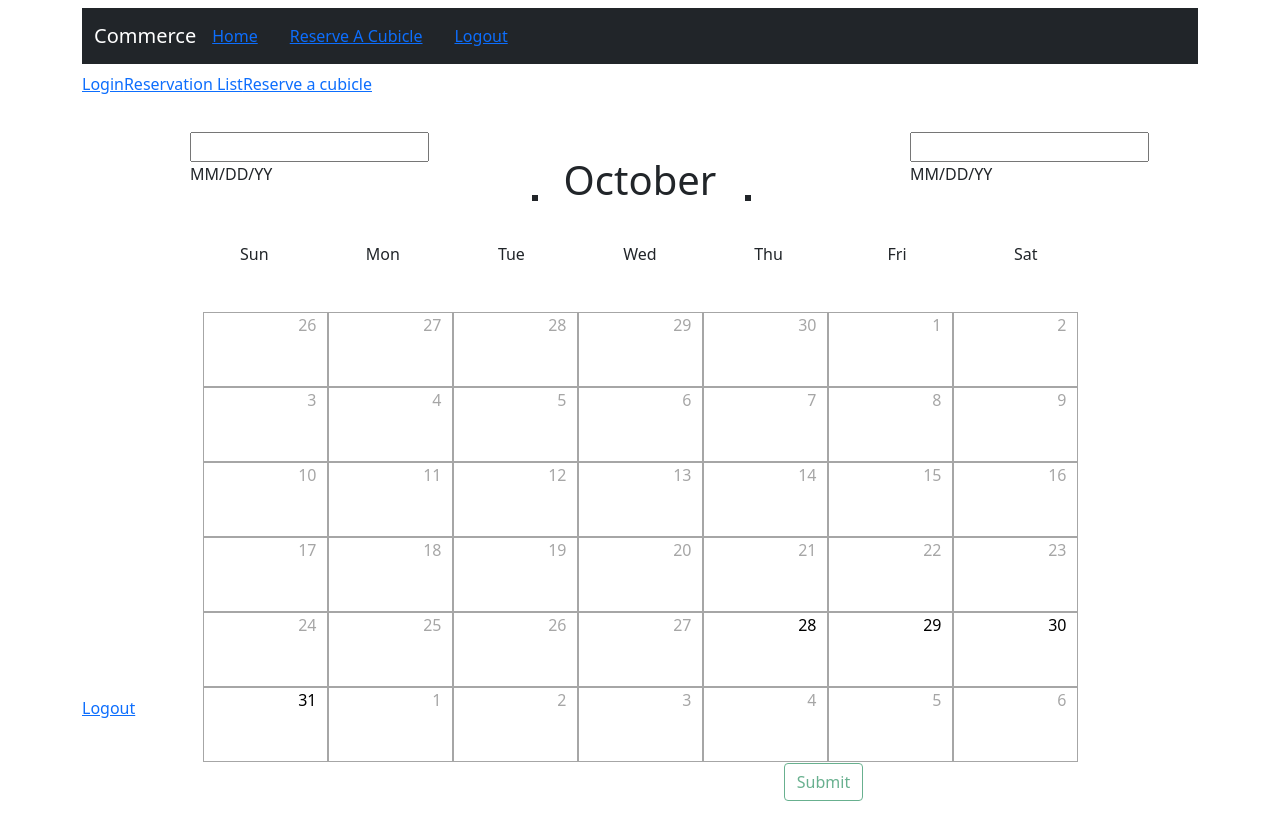
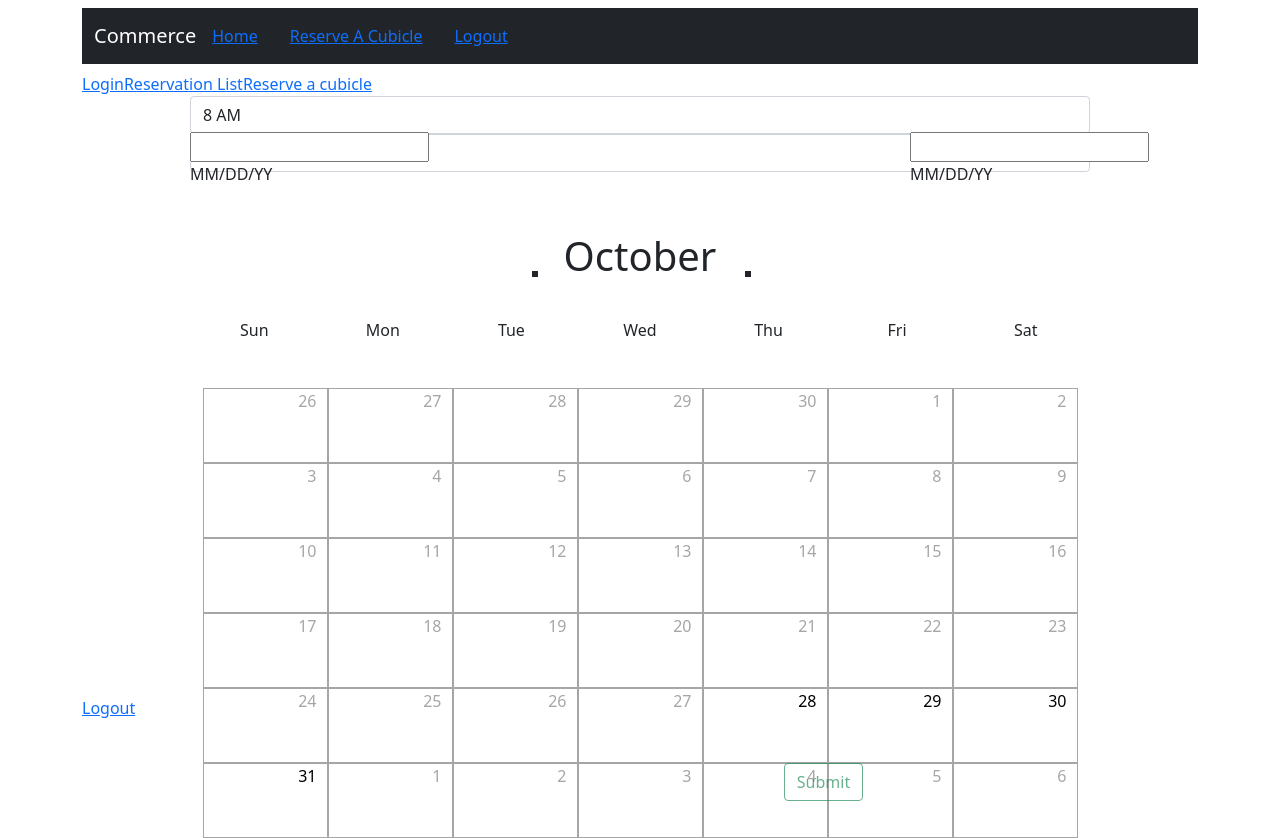
Before and after one commit to itb60420/TeenTitansCommerceProject, a React (Create React App) app in the folder commerceProject/src/js/: page /ReserveACubicle in a window 1280 px wide. Before the commit the page ends 801 px from the top, so only its background shows below. Built offline with nearby package versions, Linux system fonts and the light colour scheme; the HTML template or start-up script is replaced by a standard one.

Commit message:
Updated calendar to select times

```diff
--- a/commerceProject/src/js/src/calendar/calendar-picker.js
+++ b/commerceProject/src/js/src/calendar/calendar-picker.js
@@ -3,6 +3,7 @@ import CalendarDays from './calendar-days';
 import ChevronLeft from './chevronLeft';
 import ChevronRight from './chevronRight';
 import './calendar-picker.css';
+import { FormGroup, Form } from 'react-bootstrap';
 export default class CalendarPicker extends Component {
     constructor(props) {
         super(props);
@@ -11,20 +12,34 @@ export default class CalendarPicker extends Component {
         this.months = ['January', 'February', 'March', 'April', 'May', 'June',
             'July', 'August', 'September', 'October', 'November', 'December'
         ];
-
+        this.hours = [8, 9, 10, 11, 12, 13, 14, 15, 16, 17, 18];
         this.state = {
             today: new Date(),
             viewDay: new Date(),
+            startTime: this.hours[0] - 6,
+            endTime: this.hours[0] - 6
         }
     }
 
+    setStartTime = (value, day) => {
+        if (day)
+            this.props.handle_startDay(new Date(day.getFullYear(), day.getMonth(), day.getDate(), value - 6));
+        this.setState({ startTime: value - 6});
+    }
+
+    setEndTime = (value, day) => {
+        if(day)
+            this.props.handle_endDay(new Date(day.getFullYear(), day.getMonth(), day.getDate(), value - 6));
+        this.setState({ endTime: value - 6})
+    }
+
     changeStartDay = (day) => {
-        this.props.handle_startDay(new Date(day.year, day.month, day.number));
+        this.props.handle_startDay(new Date(day.year, day.month, day.number, this.state.startTime));
     }
 
     changeEndDay = (day) => {
         if(day) {
-          this.props.handle_endDay(new Date(day.year, day.month, day.number))
+          this.props.handle_endDay(new Date(day.year, day.month, day.number, this.state.endTime));
         }
         else this.props.handle_endDay('');
     }
@@ -46,7 +61,6 @@ export default class CalendarPicker extends Component {
 
         this.props.handle_endDay(new Date(text));
     }
-
 
     timerStart = (text) => {
         setTimeout(() => {
@@ -71,6 +85,21 @@ export default class CalendarPicker extends Component {
         let displayEnd = this.props.endDay ? "" + (this.months[this.props.endDay.getMonth()] + " " + this.props.endDay.getDate() + ", " + this.props.endDay.getFullYear()) : "";
         return (
         <div className = "calendar" >
+        <div className="starttime">
+                    <FormGroup>
+                    <Form.Control as="select" custom onChange={(e) => this.setStartTime(e.target.value, this.props.startDay)} defaultValue={this.hours[0]}>
+                        {
+                            this.hours.map((hour) => {
+                                let time = hour > 11 ? "PM" : "AM"
+                                let mod = hour % 13;
+                                if (mod < this.hours[0])
+                                    mod += 1;
+                                return <option value={hour}>{mod} {time} </option>
+                            })
+                        }
+                    </Form.Control>
+                    </FormGroup>
+                </div>
             <div className = "startDayCollection" >
                 <input type="text" className="txtStart" name="startDay" onChange={(e) => this.timerStart(e.target.value)} />
                 <label for="startDay" className="lbStart">MM/DD/YY</label>
@@ -79,6 +108,21 @@ export default class CalendarPicker extends Component {
                 <input type="text" className="txtEnd" name="endDay" onChange={(e) => this.timerEnd(e.target.value)} />
                 <label for="endDay" className="lbEnd">MM/DD/YY</label>
             </div>
+            <div className="endtime">
+                    <FormGroup>
+                    <Form.Control as="select" custom onChange={(e) => this.setEndTime(e.target.value, this.props.endDay)} defaultValue={this.hours[0]}>
+                        {
+                            this.hours.map((hour) => {
+                                let time = hour > 11 ? "PM" : "AM"
+                                let mod = hour % 13;
+                                if (mod < this.hours[0])
+                                    mod += 1;
+                                return <option value={hour}>{mod} {time} </option>
+                            })
+                        }
+                    </Form.Control>
+                    </FormGroup>
+                </div>
           <div className = "calendar-header" >
             <h2 >
             <div className="startDay">
@@ -112,6 +156,8 @@ export default class CalendarPicker extends Component {
             endDay = { this.props.endDay }
             changeStartDay = { this.changeStartDay }
             changeEndDay = { this.changeEndDay }
+            changeStartTime = {this.changeStartTime}
+            changeEndTime = {this.changeEndTime}
             />
             </div>
             </div>
--- a/commerceProject/src/js/src/calendar/calendar.js
+++ b/commerceProject/src/js/src/calendar/calendar.js
@@ -7,19 +7,30 @@ const Calendar = ({userID}) => {
     const [startDay, setStartDay] = useState();
     const [endDay, setEndDay] = useState();
     const KEYMAP_TO_DB = "http://localhost:8080/calendar/submit"
+    const today = new Date();
+    const workingHours = 9;
+    const closingHours = 18;
     console.log(userID);
 
     const handle_startDay= (day) => {
-        const newDate = new Date(day.getFullYear(), day.getMonth(), day.getDate());
+        const newDate = packDay(day)
         setStartDay(newDate);
     };
 
     const handle_endDay=(day) => {
-        if(day && day !== '') {
-        const newDate = new Date(day.getFullYear(), day.getMonth(), day.getDate());
+        const newDate = packDay(day);
         setEndDay(newDate);
         }
-        else setEndDay('');
+
+
+    const packDay=(day) => {
+        if (day && day !== '') {
+            const newDate = day.getFullYear() < today.getFullYear() ?
+            new Date(today.getFullYear(), day.getMonth(), day.getDate(), day.getHours())
+            : new Date(day.getFullYear(), day.getMonth(), day.getDate(), day.getHours());
+            return newDate;
+        }
+        else return '';
     }
 
     const onSubmit = async (e) => {
@@ -47,7 +58,6 @@ const Calendar = ({userID}) => {
 }
 
     function validate_day (day) {
-        const today = new Date();
         let todayTrimmed = new Date(today.getFullYear(), today.getMonth(), today.getDate())
         const cutoffStart = new Date(today.getFullYear(), today.getMonth() + 3, today.getDate())
         const cutoffEnd = new Date(today.getFullYear(), today.getMonth() + 6, today.getDate())
@@ -56,9 +66,16 @@ const Calendar = ({userID}) => {
         else
             return day >= startDay && day <= cutoffEnd;
     }
+
     return(
     <>
-        <CalendarPicker startDay={startDay} endDay={endDay} handle_startDay={handle_startDay} handle_endDay={handle_endDay}/>
+        <CalendarPicker
+        startDay={startDay}
+        endDay={endDay}
+        workingHours = {workingHours}
+        closingHours = {closingHours}
+        handle_startDay={handle_startDay}
+        handle_endDay={handle_endDay} />
         <form>
         <div>
             <div className="form-group">
@@ -70,6 +87,6 @@ const Calendar = ({userID}) => {
         </form>
     </>
     )
+
 }
-
-export default Calendar;
+    export default Calendar;
```
